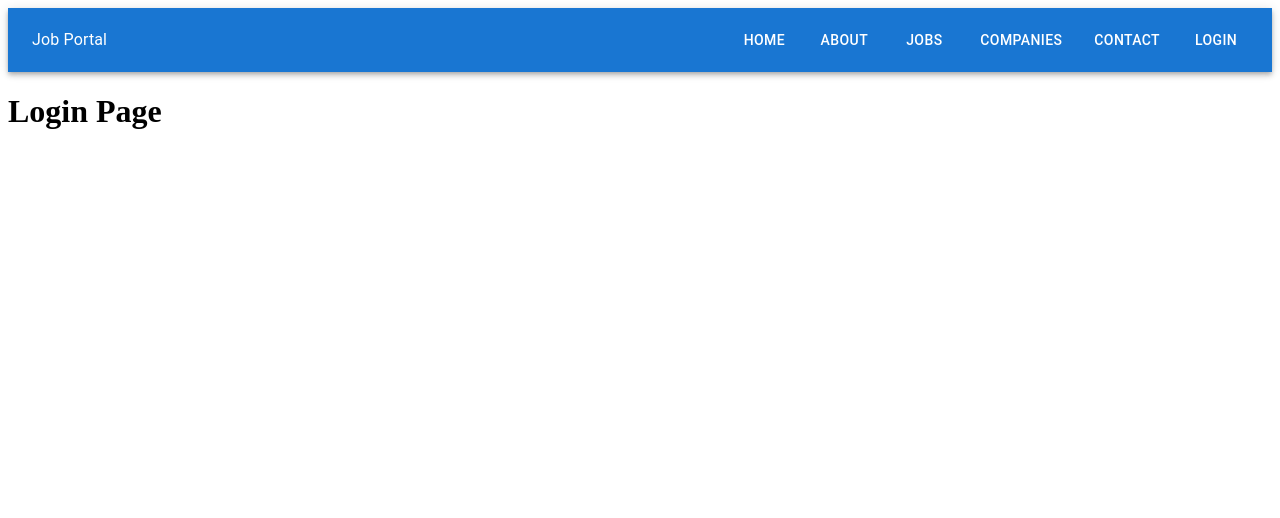
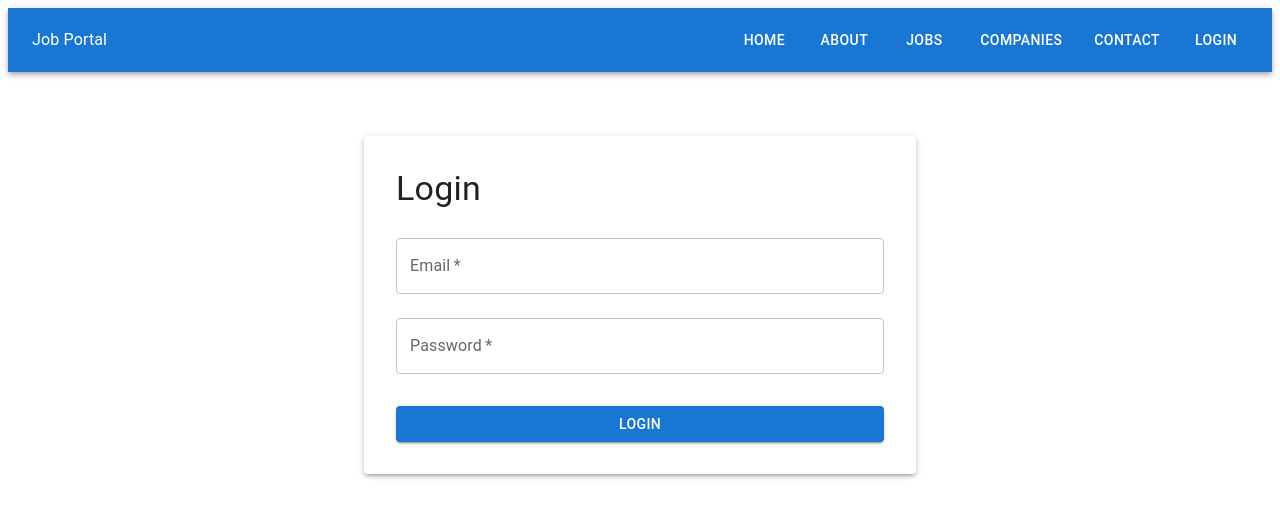
Before and after one commit to lakshdhamijaneu/assignment-9-job-portal, a React (Vite) app: page /login in a window 1280 px wide. Shown: the top 518 px of the page. Built offline with nearby package versions, Linux system fonts and the light colour scheme.

Commit message:
Add full Material UI login page with real backend integration

```diff
--- a/src/pages/Login.tsx
+++ b/src/pages/Login.tsx
@@ -1,2 +1,89 @@
-const Login = () => <h1>Login Page</h1>;
+import React, { useState, useContext } from "react";
+import {
+  Container,
+  Paper,
+  TextField,
+  Button,
+  Typography,
+  Box,
+  Alert,
+  CircularProgress,
+} from "@mui/material";
+import { AuthContext } from "../context/AuthContext";
+import { useNavigate } from "react-router-dom";
+
+const Login = () => {
+  const navigate = useNavigate();
+  const { login } = useContext(AuthContext);
+
+  const [email, setEmail] = useState("");
+  const [password, setPassword] = useState("");
+  const [loading, setLoading] = useState(false);
+  const [error, setError] = useState("");
+
+  const handleLogin = async (event: React.FormEvent) => {
+    event.preventDefault();
+    setError("");
+    setLoading(true);
+
+    try {
+      await login(email, password);
+      navigate("/");
+    } catch (err: any) {
+      console.error(err);
+      setError("Invalid email or password");
+    } finally {
+      setLoading(false);
+    }
+  };
+
+  return (
+    <Container maxWidth="sm" sx={{ mt: 8 }}>
+      <Paper elevation={3} sx={{ p: 4 }}>
+        <Typography variant="h4" gutterBottom>
+          Login
+        </Typography>
+
+        {error && (
+          <Alert severity="error" sx={{ mb: 2 }}>
+            {error}
+          </Alert>
+        )}
+
+        <Box component="form" onSubmit={handleLogin}>
+          <TextField
+            label="Email"
+            type="email"
+            fullWidth
+            margin="normal"
+            value={email}
+            onChange={(e) => setEmail(e.target.value)}
+            required
+          />
+
+          <TextField
+            label="Password"
+            type="password"
+            fullWidth
+            margin="normal"
+            value={password}
+            onChange={(e) => setPassword(e.target.value)}
+            required
+          />
+
+          <Button
+            type="submit"
+            variant="contained"
+            fullWidth
+            sx={{ mt: 3 }}
+            disabled={loading}
+          >
+            {loading ? <CircularProgress size={24} color="inherit" /> : "Login"}
+          </Button>
+        </Box>
+      </Paper>
+    </Container>
+  );
+};
+
 export default Login;
```
